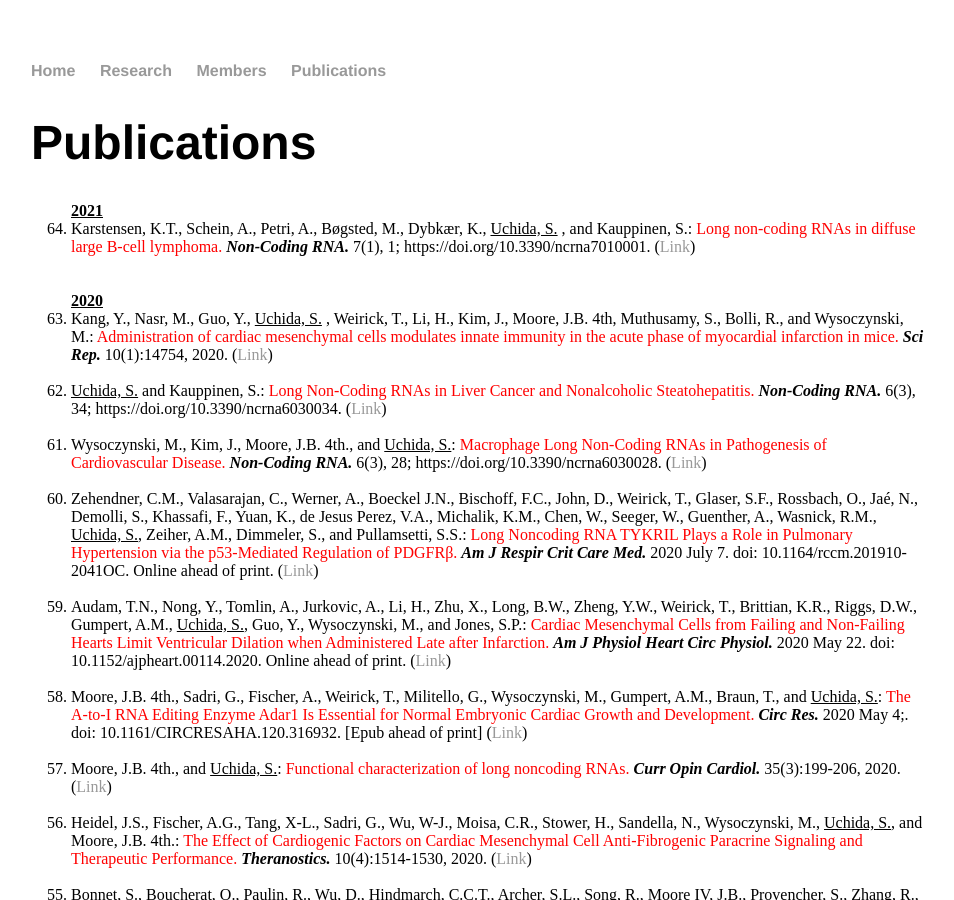
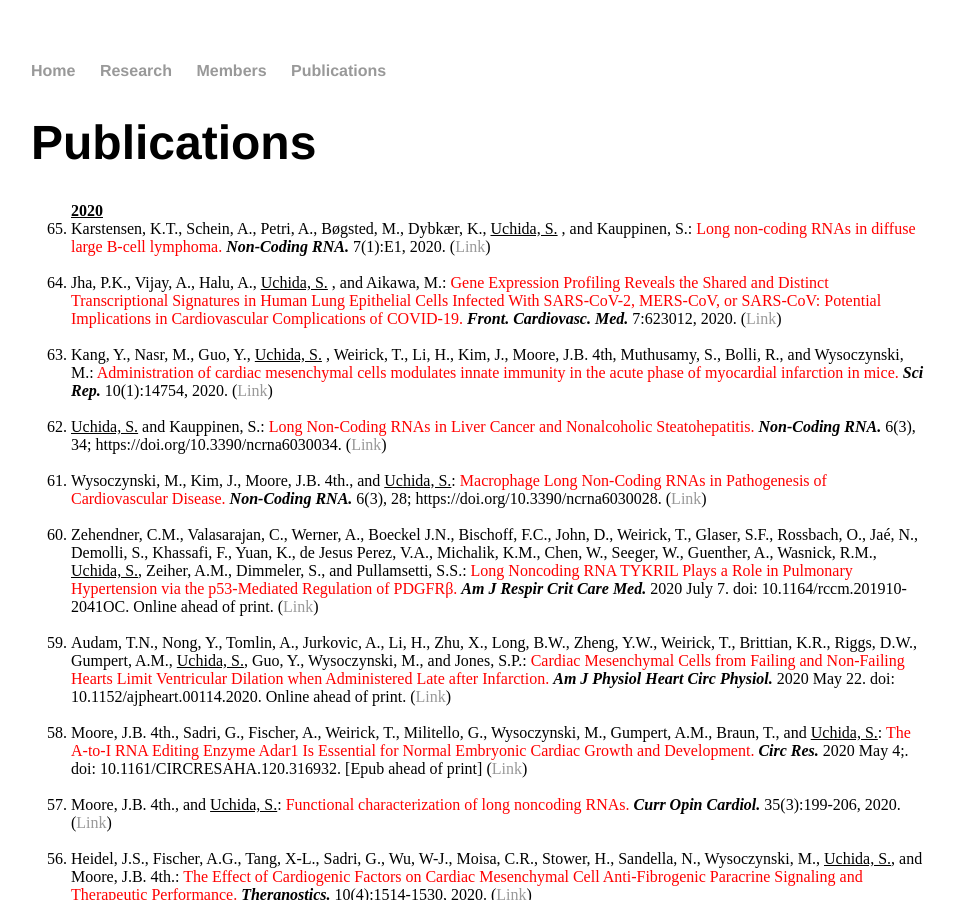
Before and after one commit to heartlncrna/heartlncrna.github.io, a Jekyll site: the page publications/pub_list.html, which Jekyll copies as it is, in a window 1280 px wide and 900 px high. Shown: the whole window, without its empty margins (161-1115 px from the left). Built offline with Jekyll 4.4.1, drawn with Linux system fonts in a browser that asks for light colours.

Commit message:
Update pub_list.html

```diff
--- a/publications/pub_list.html
+++ b/publications/pub_list.html
@@ -27,12 +27,14 @@
 			<p class="Normal">
 			<ol reversed="reversed">
 
-			<strong><u> 2021 </u></strong>
-				<li>Karstensen, K.T., Schein, A., Petri, A., Bøgsted, M., Dybkær, K., <u>Uchida, S.</u> , and Kauppinen, S.: <font color="red">Long non-coding RNAs in diffuse large B-cell lymphoma.</font> <b><i>Non-Coding RNA. </i></b> 7(1), 1; https://doi.org/10.3390/ncrna7010001. (<a href="https://www.mdpi.com/2311-553X/7/1/1">Link</span></a>)</li>
-			<br>
+			<strong><u> 2020 </u></strong>
+				<li>Karstensen, K.T., Schein, A., Petri, A., Bøgsted, M., Dybkær, K., <u>Uchida, S.</u> , and Kauppinen, S.: <font color="red">Long non-coding RNAs in diffuse large B-cell lymphoma.</font> <b><i>Non-Coding RNA. </i></b> 7(1):E1, 2020. (<a href="https://www.mdpi.com/2311-553X/7/1/1">Link</span></a>)</li>
 			<br>
 
-			<strong><u> 2020 </u></strong>
+				<li>Jha, P.K., Vijay, A., Halu, A., <u>Uchida, S.</u> , and Aikawa, M.: <font color="red">Gene Expression
+Profiling Reveals the Shared and Distinct Transcriptional Signatures in Human Lung Epithelial Cells Infected With SARS-CoV-2, MERS-CoV, or SARS-CoV: Potential Implications in Cardiovascular Complications of COVID-19.</font> <b><i>Front. Cardiovasc. Med. </i></b> 7:623012, 2020. (<a href="https://www.frontiersin.org/articles/10.3389/fcvm.2020.623012/abstract">Link</span></a>)</li>
+			<br>
+
 				<li>Kang, Y., Nasr, M., Guo, Y., <u>Uchida, S.</u> , Weirick, T., Li, H., Kim, J., Moore, J.B. 4th, Muthusamy, S., Bolli, R., and Wysoczynski, M.: <font color="red">Administration of cardiac mesenchymal cells modulates innate immunity in the acute phase of myocardial infarction in mice.</font> <b><i>Sci Rep. </i></b> 10(1):14754, 2020. (<a href="https://www.nature.com/articles/s41598-020-71580-z">Link</span></a>)</li>
 			<br>
 
```
